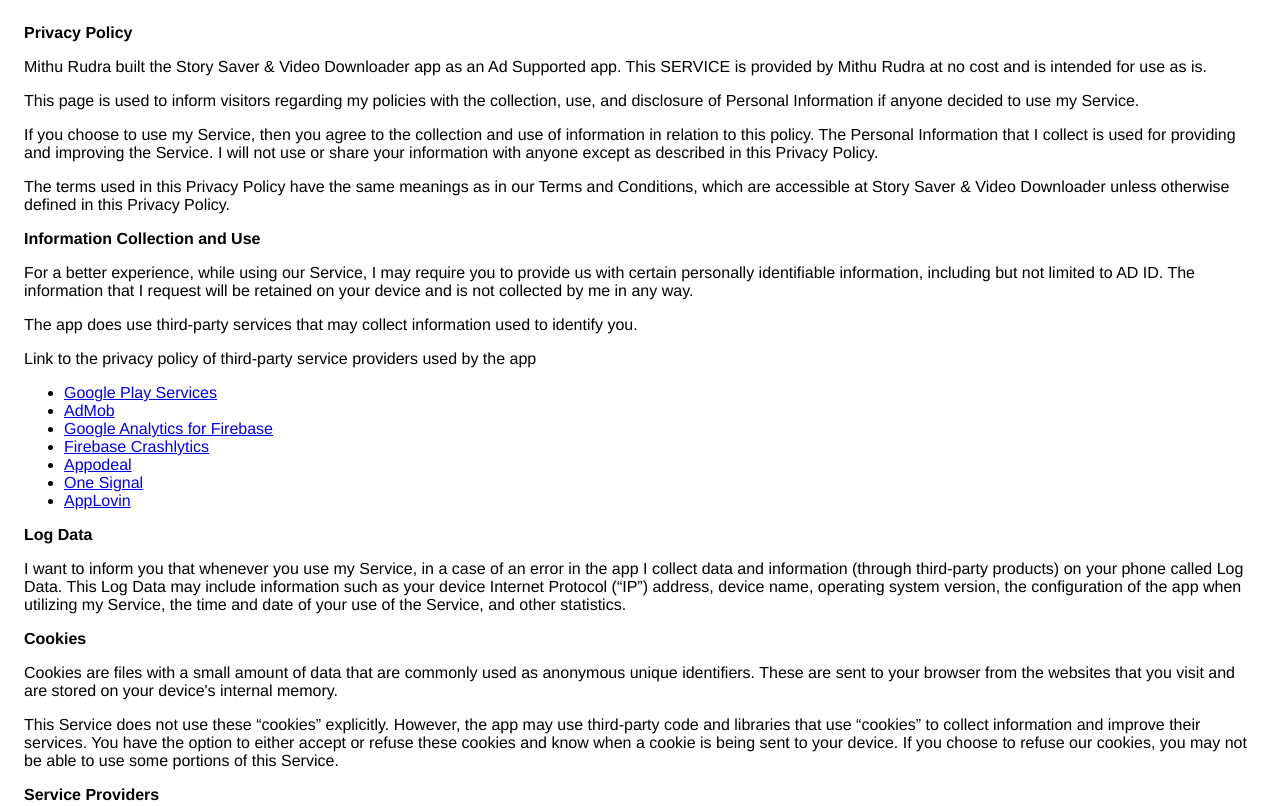
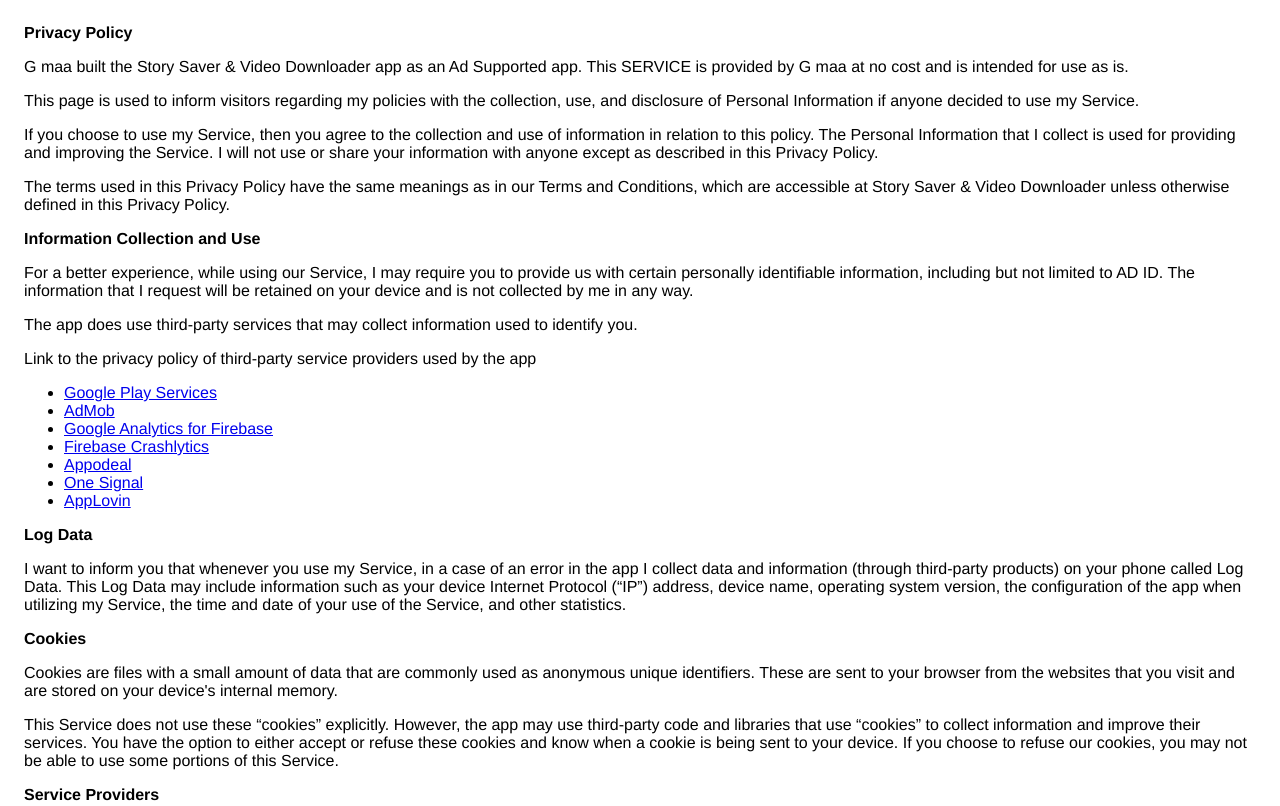
Before and after one commit to lunarday404/ins_story_saver_pp, a plain HTML site: page index.html in a window 1280 px wide. Shown: the top 806 px of the page. Drawn offline with Linux system fonts and the light colour scheme.

Commit message:
Update index.html

```diff
--- a/index.html
+++ b/index.html
@@ -8,9 +8,9 @@
     </head>
     <body>
     <strong>Privacy Policy</strong> <p>
-                  Mithu Rudra built the Story Saver &amp; Video Downloader app as
+                  G maa built the Story Saver &amp; Video Downloader app as
                   an Ad Supported app. This SERVICE is provided by
-                  Mithu Rudra at no cost and is intended for use as
+                  G maa at no cost and is intended for use as
                   is.
                 </p> <p>
                   This page is used to inform visitors regarding my
```
